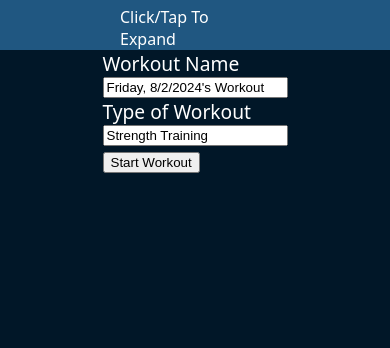
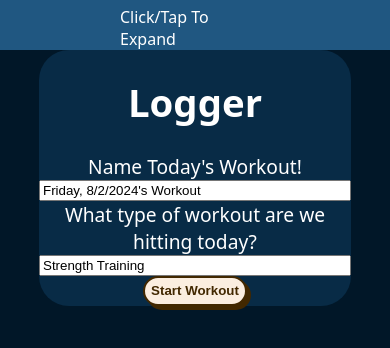
Before and after one commit to thomasstarks4/rep-bro, a React (Create React App) app: page /tracker in a window 390 px wide. Shown: the top 348 px of the page. Built offline with nearby package versions, Linux system fonts and the light colour scheme; a web font is replaced by a local one.

Commit message:
ui enhancements for web and mobile

```diff
--- a/src/App.css
+++ b/src/App.css
@@ -1,7 +1,6 @@
 .app-container {
   height: 100%;
   width: 100%;
-  display: flex;
   flex: auto;
   justify-content: center;
   align-items: center;
--- a/src/components/Logger.jsx
+++ b/src/components/Logger.jsx
@@ -99,13 +99,16 @@ function Logger() {
 
   return (
     <>
+      <div className="ts-form-2 logger-container">
+        {!workoutInfo.formCompleted ? (
           <div>
-        {!workoutInfo.formCompleted ? (
-          <form onSubmit={handleWorkoutInfoSubmit}>
+            <h1 className="t-center white">Logger</h1>
+            <form className="ts-form" onSubmit={handleWorkoutInfoSubmit}>
               <div className="input-container">
-              <label htmlFor="workoutName">Workout Name</label>
+                <label htmlFor="workoutName">Name Today's Workout!</label>
                 <input
-                name="name"
+                  name="workoutName"
+                  id="workoutName"
                   type="text"
                   value={workoutInfo.name}
                   onChange={handleWorkoutInfoChange}
@@ -113,23 +116,32 @@ function Logger() {
                 />
               </div>
               <div className="input-container">
-              <label htmlFor="typeName">Type of Workout</label>
+                <label htmlFor="typeName">
+                  What type of workout are we hitting today?
+                </label>
                 <input
                   name="typeName"
+                  id="typeName"
                   type="text"
                   value={workoutInfo.typeName}
                   onChange={handleWorkoutInfoChange}
                   className="exercise-input"
                 />
               </div>
-            <button type="submit">Start Workout</button>
+              <button className="btn-ts-1" type="submit">
+                Start Workout
+              </button>
             </form>
+          </div>
         ) : (
           <>
-            <h1 className="t-center white">Logger</h1>
             <div id="masterList" className="logger-container">
-              <h1 className="t-center white">{workoutInfo.name}</h1>
-              <h2 className="t-center white">{workoutInfo.typeName} Day</h2>
+              <h2 className="t-center white logger-header">
+                {workoutInfo.name}
+              </h2>
+              <h2 className="t-center white logger-header">
+                {workoutInfo.typeName} Day
+              </h2>
               {exerciseList.map((exercise, index) => (
                 <div
                   key={index}
--- a/src/components/css/Home.css
+++ b/src/components/css/Home.css
@@ -12,7 +12,7 @@
 
 .content-container {
   display: flex;
-  flex-direction: row;
+  flex-direction: column;
   flex: auto;
 }
 .main-header {
@@ -69,19 +69,17 @@
   align-items: center;
   justify-content: center;
 }
+
 /* Change flex-direction to column if width is below 500px */
-@media (max-width: 500px) {
-  .content-container {
-    flex-direction: column;
-  }
-}
+/* @media (max-width: 500px) {
+} */
 
 /* Change flex-direction to row if width is greater than 500px */
-@media (min-width: 501px) {
+/* @media (min-width: 501px) {
   .img-container {
     flex-direction: row;
   }
-}
+} */
 
 /* Logo Effects*/
 
--- a/src/components/css/Logger.css
+++ b/src/components/css/Logger.css
@@ -17,6 +17,7 @@
   display: flex;
   background-color: #008cba;
   margin-bottom: 5%;
+  border-radius: 5px;
 }
 
 .form-inputs {
@@ -33,15 +34,23 @@
 @media (max-width: 720px) {
   .inputs-container {
     flex-direction: column;
+    width: 100%;
   }
 }
 @media (min-width: 721px) {
   .inputs-container {
     flex-direction: row;
     margin-bottom: 1%;
-    margin-top: 1%;
-    padding-bottom: 1%;
-    padding-top: 1%;
+  }
+}
+@media (min-width: 721px) {
+  .input-container {
+    width: 50%;
+  }
+}
+@media (max-width: 720px) {
+  .input-container {
+    width: 100%;
   }
 }
 
@@ -126,6 +135,11 @@
 .ts-form {
   display: flex;
   flex-direction: column;
+  align-items: center;
+}
+
+.ts-form-2 {
+  align-items: unset !important;
 }
 
 /* Help Popup*/
@@ -183,3 +197,54 @@
 .fade-out {
   animation: fadeOut 0.5s forwards;
 }
+
+.btn-ts-1 {
+  background-color: #fbeee0;
+  border: 2px solid #422800;
+  border-radius: 30px;
+  box-shadow: #422800 4px 4px 0 0;
+  color: #422800;
+  cursor: pointer;
+  display: inline-block;
+  font-weight: 600;
+  line-height: 24px;
+  text-align: center;
+  text-decoration: none;
+  user-select: none;
+  -webkit-user-select: none;
+  touch-action: manipulation;
+  transition: 500ms ease;
+  align-self: center;
+}
+
+.btn-ts-1:hover {
+  background-color: #113046;
+  color: rgb(195, 154, 99);
+}
+
+.btn-ts-1:active {
+  box-shadow: #422800 2px 2px 0 0;
+  transform: translate(2px, 2px);
+}
+
+@media (min-width: 768px) {
+  .btn-ts-1 {
+    min-width: 120px;
+    padding: 0 25px;
+  }
+}
+
+.btn-resize-container {
+  display: flex;
+  flex-direction: column;
+  justify-content: space-between;
+}
+
+.false-btn {
+  width: 100%;
+  height: 100%;
+}
+
+.logger-header {
+  margin: 1%;
+}
```
Lines whose indentation alone changed are shown as unchanged.
